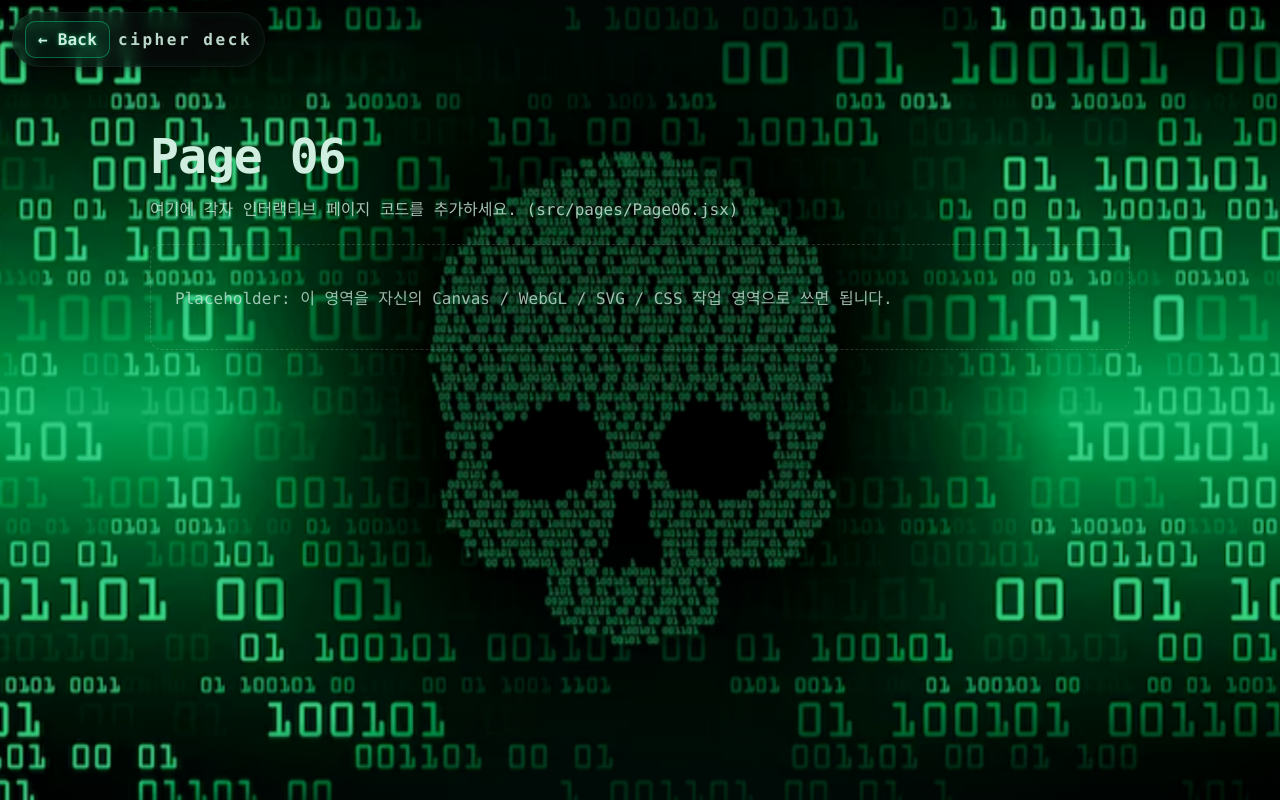
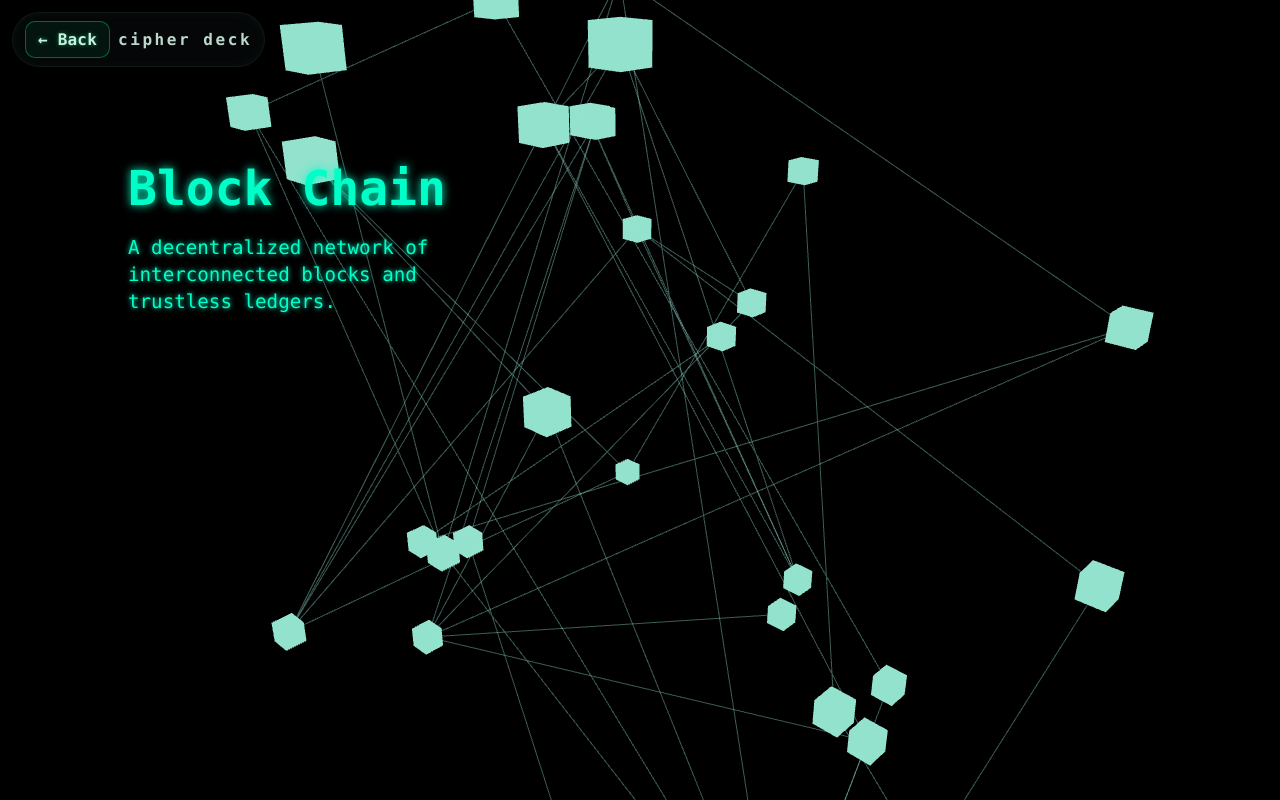
Before and after one commit to junsu0306/fff-react, a React (Vite) app: page /p/6 in a window 1280 px wide. Built offline with nearby package versions, Linux system fonts and the light colour scheme.

Commit message:
[ADD] 6번째 페이지 제작

```diff
--- a/src/pages/Page06.jsx
+++ b/src/pages/Page06.jsx
@@ -1,19 +1,183 @@
-import BackButton from '../components/BackButton.jsx'
+// src/pages/Page06.jsx
+import * as THREE from 'three';
+import { Canvas, useFrame } from '@react-three/fiber';
+import { OrbitControls } from '@react-three/drei';
+import { useRef, useMemo, useState, useCallback } from 'react';
+import { animated, useSpring } from '@react-spring/three';
+import BackButton from '../components/BackButton.jsx';
+
+function BlockchainNetwork() {
+  const groupRef = useRef();
+  // 기존 노드 및 기본 연결을 useMemo로 생성
+  const { nodes, connections } = useMemo(() => {
+    const nodePositions = [];
+    const connections = [];
+    const count = 30;
+
+    for (let i = 0; i < count; i++) {
+      nodePositions.push(
+        new THREE.Vector3(
+          (Math.random() - 0.5) * 10,
+          (Math.random() - 0.5) * 10,
+          (Math.random() - 0.5) * 10
+        )
+      );
+    }
+    for (let i = 0; i < count; i++) {
+      for (let j = i + 1; j < count; j++) {
+        if (Math.random() < 0.1) {
+          connections.push([nodePositions[i], nodePositions[j]]);
+        }
+      }
+    }
+    return { nodes: nodePositions, connections };
+  }, []);
+
+  // 추가 연결 상태 관리
+  const [extraConnections, setExtraConnections] = useState([]);
+
+  // 애니메이션 (새 연결에 대한 투명도 애니메이션)
+  const { opacity } = useSpring({
+    opacity: extraConnections.length > 0 ? 0.6 : 0,
+    config: { mass: 1, tension: 280, friction: 40 },
+  });
+
+  // 클릭 시 호출되는 핸들러: 클릭된 노드를 다른 노드들과 연결
+  const handleNodeClick = useCallback(
+    (clickedIndex) => {
+      const newConns = [];
+      nodes.forEach((pos, idx) => {
+        if (idx !== clickedIndex) {
+          newConns.push([nodes[clickedIndex], pos]);
+        }
+      });
+      setExtraConnections(newConns);
+      // 일정 시간 후 연결선 제거
+      setTimeout(() => setExtraConnections([]), 2000);
+    },
+    [nodes]
+  );
+
+  // 회전 애니메이션
+  useFrame((_, delta) => {
+    if (groupRef.current) {
+      groupRef.current.rotation.y += delta * 0.15;
+      groupRef.current.rotation.x += delta * 0.08;
+    }
+  });
+
+  return (
+    <group ref={groupRef}>
+      {/* 큐브 렌더링 + 클릭 이벤트 */}
+      {nodes.map((position, idx) => (
+        <mesh
+          key={`cube-${idx}`}
+          position={position}
+          castShadow
+          receiveShadow
+          onPointerDown={(e) => {
+            e.stopPropagation();
+            handleNodeClick(idx);
+          }}
+        >
+          <boxGeometry args={[0.3, 0.3, 0.3]} />
+          <meshStandardMaterial
+            color="#00ffc8"
+            emissive="#00ffc8"
+            emissiveIntensity={0.9}
+            metalness={0.3}
+            roughness={0.1}
+          />
+        </mesh>
+      ))}
+
+      {/* 기본 연결선 렌더링 */}
+      {connections.map((conn, idx) => {
+        const [start, end] = conn;
+        const points = [start, end];
+        const geometry = new THREE.BufferGeometry().setFromPoints(points);
+        return (
+          <line key={`line-${idx}`} geometry={geometry}>
+            <lineBasicMaterial color="#00ffd5" transparent opacity={0.4} />
+          </line>
+        );
+      })}
+
+      {/* 클릭에 의해 생성되는 추가 연결선 (애니메이션 적용) */}
+      {extraConnections.map((conn, idx) => {
+        const [start, end] = conn;
+        const points = [start, end];
+        const geometry = new THREE.BufferGeometry().setFromPoints(points);
+        return (
+          <animated.line key={`extra-${idx}`} geometry={geometry}>
+            <lineBasicMaterial color="#ff00ff" transparent />
+            <animated.lineBasicMaterial
+              attach="material"
+              color="#ff00ff"
+              transparent
+              opacity={opacity}
+            />
+          </animated.line>
+        );
+      })}
+    </group>
+  );
+}
 
 export default function Page06() {
   return (
-    <div style={{minHeight:'100vh', padding:'64px 24px 24px'}}>
+    <>
       <BackButton />
-      <div style={{maxWidth:980, margin:'64px auto 0'}}>
-        <h1 style={{fontSize:48, margin:'0 0 12px', letterSpacing:'-0.02em'}}>Page 06</h1>
-        <p style={{opacity:.8, marginTop:0}}>
-          여기에 각자 인터랙티브 페이지 코드를 추가하세요. (src/pages/Page06.jsx)
-        </p>
-        <div style={{marginTop:24, border:'1px dashed rgba(255,255,255,.22)', borderRadius:12, padding:24, opacity:.75}}>
-          {/* Demo placeholder */}
-          <p>Placeholder: 이 영역을 자신의 Canvas / WebGL / SVG / CSS 작업 영역으로 쓰면 됩니다.</p>
+      <div
+        style={{
+          height: '100vh',
+          width: '100%',
+          position: 'relative',
+          backgroundColor: '#000',
+          overflow: 'hidden',
+        }}
+      >
+        <Canvas
+          shadows
+          camera={{ position: [0, 0, 12], fov: 40 }}
+          gl={{ antialias: true }}
+        >
+          <ambientLight intensity={0.3} />
+          <pointLight position={[10, 10, 10]} intensity={1.2} />
+          <BlockchainNetwork />
+          <OrbitControls enableZoom={false} enablePan={false} />
+        </Canvas>
+        <div
+          style={{
+            position: 'absolute',
+            top: '20%',
+            left: '10%',
+            color: '#00ffc8',
+            pointerEvents: 'none',
+          }}
+        >
+          <h1
+            style={{
+              fontSize: '3rem',
+              margin: '0 0 0.5rem 0',
+              fontWeight: 600,
+              textShadow: '0 0 10px #00ffc8',
+            }}
+          >
+            Block&nbsp;Chain
+          </h1>
+          <p
+            style={{
+              fontSize: '1.2rem',
+              maxWidth: '400px',
+              lineHeight: 1.4,
+              textShadow: '0 0 5px #00ffc8',
+            }}
+          >
+            A decentralized network of interconnected blocks and trustless ledgers.
+          </p>
         </div>
       </div>
-    </div>
-  )
+    </>
+  );
 }
```
